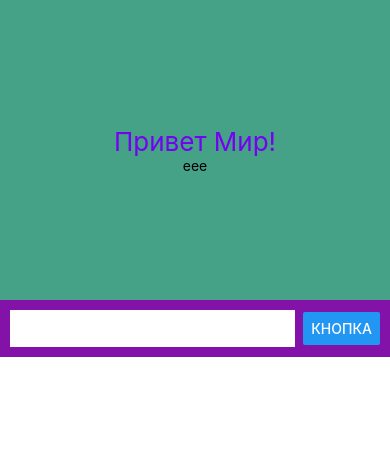
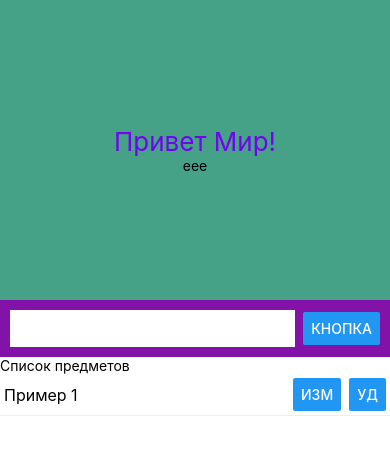
Before and after one commit to mitina-mv/headman_journal, a React Native app: screen / in a window 390 px wide. Both pictures are taken after a click on the button "КНОПКА". Shown: the top 450 px of the page. Built offline with nearby package versions, Linux system fonts and the light colour scheme.

Commit message:
feat: вывод списка предметов

```diff
--- a/App.js
+++ b/App.js
@@ -1,18 +1,42 @@
+import React, { useState } from "react";
 import { StatusBar } from "expo-status-bar";
 import { StyleSheet, Text, View } from "react-native";
 import { Navbar } from "./src/components/Navbar";
 import { FormSchedule } from "./src/components/FormSchedule";
+import { Schedule } from "./src/components/Schedule";
 
 export default function App() {
+    const [subjects, setSubjects] = useState([]);
+
+    const addSubject = (title) => {
+        setSubjects((prevSubjects) => [
+            ...prevSubjects,
+            {
+                id: Date.now().toString(),
+                title: title,
+            },
+        ]);
+    };
+
     return (
         <View style={styles.container}>
-            <Navbar title='eee'></Navbar>
-            <FormSchedule></FormSchedule>
+            <Navbar title="eee"></Navbar>
+            <FormSchedule onSubmit={addSubject} />
             <StatusBar style="auto" />
+
+            <View style={styles.container}>
+                <Text style={styles.text}>Список предметов</Text>
+                {subjects.map((subject) => {
+                    return (
+                        <Schedule
+                            key={subject.id}
+                            title={subject.title}
+                        ></Schedule>
+                    );
+                })}
+            </View>
         </View>
     );
 }
 
-const styles = StyleSheet.create({
-
-});
+const styles = StyleSheet.create({});
--- a/src/components/FormSchedule.js
+++ b/src/components/FormSchedule.js
@@ -2,10 +2,14 @@ import React from 'react'
 import { StyleSheet, Text, View, TextInput, Button } from "react-native";
 
 export const FormSchedule = (props) => {
+    const pressHandler = () => {
+        props.onSubmit('Пример 1')
+    }
+
     return (
         <View style={styles.container}>
             <TextInput style={styles.input} />
-            <Button title='Кнопка' />
+            <Button onPress={pressHandler} title='Кнопка' />
         </View>
     )
 }
--- /dev/null
+++ b/src/components/Schedule.js
@@ -0,0 +1,33 @@
+import React from 'react'
+import { StyleSheet, Text, View, Button } from "react-native";
+
+export const Schedule = (props) => {
+    return (
+        <View style={styles.container}>
+            <Text style={styles.text}>{props.title}</Text>
+            <View style={styles.buttonGroup}>
+                <Button title='Изм' />
+                <Button title='Уд' />
+            </View>
+        </View>
+    )
+}
+
+const styles = StyleSheet.create({
+    container: {
+        alignItems: "center",
+        justifyContent: 'space-between',
+        flexDirection: 'row',
+        padding: 4,
+        borderBottomColor: '#eee',
+        borderBottomWidth: 1
+    },
+    text: {
+        color: "#000",
+        fontSize: 16
+    },
+    buttonGroup: {
+        flexDirection: 'row',
+        gap: 8,
+    }
+});
```
